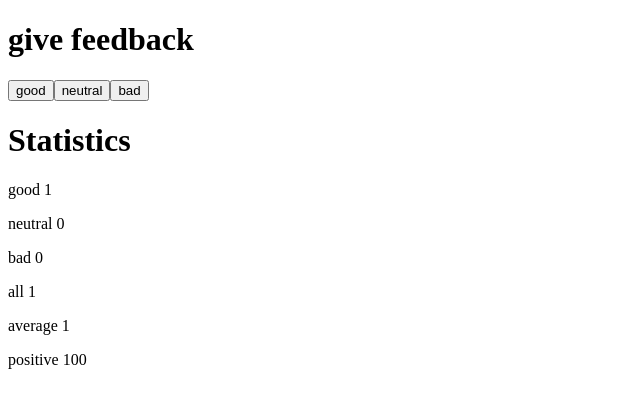
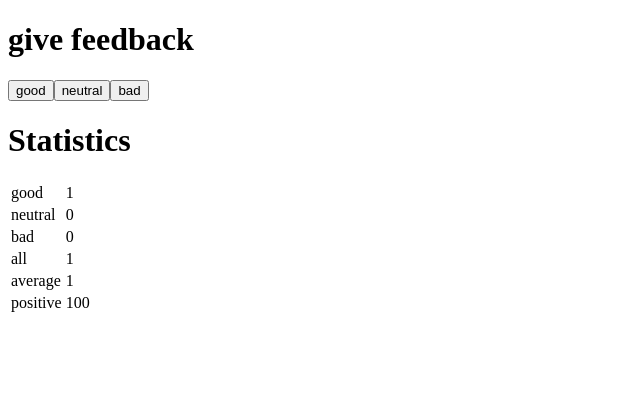
Before and after one commit to Ngange/part-1-copied, a React (Create React App) app in the folder unicafe/: page / in a window 1280 px wide. Both pictures are taken after a click on the button "good". Shown: the top 408 px of the page, without its empty margins (0-640 px from the left). Built offline with nearby package versions, Linux system fonts and the light colour scheme.

Commit message:
1.11*: unicafe step6

```diff
--- a/unicafe/src/App.js
+++ b/unicafe/src/App.js
@@ -2,9 +2,10 @@ import React, { useState } from 'react'
 
 const StatisticLine = (props) => {
   return (
-    <p>
-      {props.text} {props.value}
-    </p>
+    <tr>
+      <td>{props.text}</td>
+      <td>{props.value}</td>
+    </tr>
   )
 }
 
@@ -26,12 +27,16 @@ const Statistics = (props) => {
   }
   return (
     <>
+      <table>
+        <tbody>
           <StatisticLine text="good" value={props.good} />
           <StatisticLine text="neutral" value={props.neutral} />
           <StatisticLine text="bad" value={props.bad} />
           <StatisticLine text="all" value={total} />
           <StatisticLine text="average" value={average} />
           <StatisticLine text="positive" value={positive} />
+        </tbody>
+      </table>
     </>
   )
 
```
Lines whose indentation alone changed are shown as unchanged.
